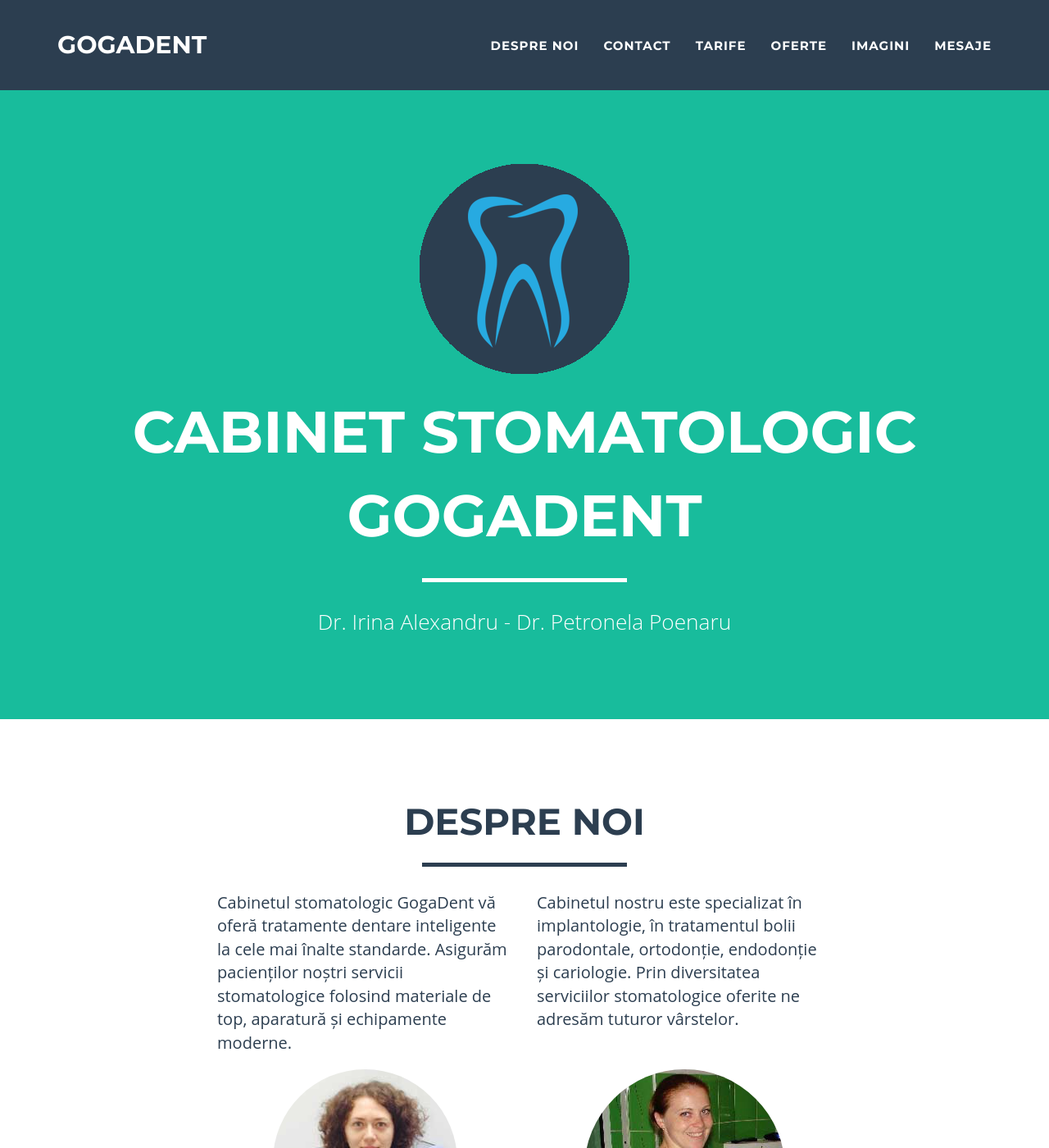
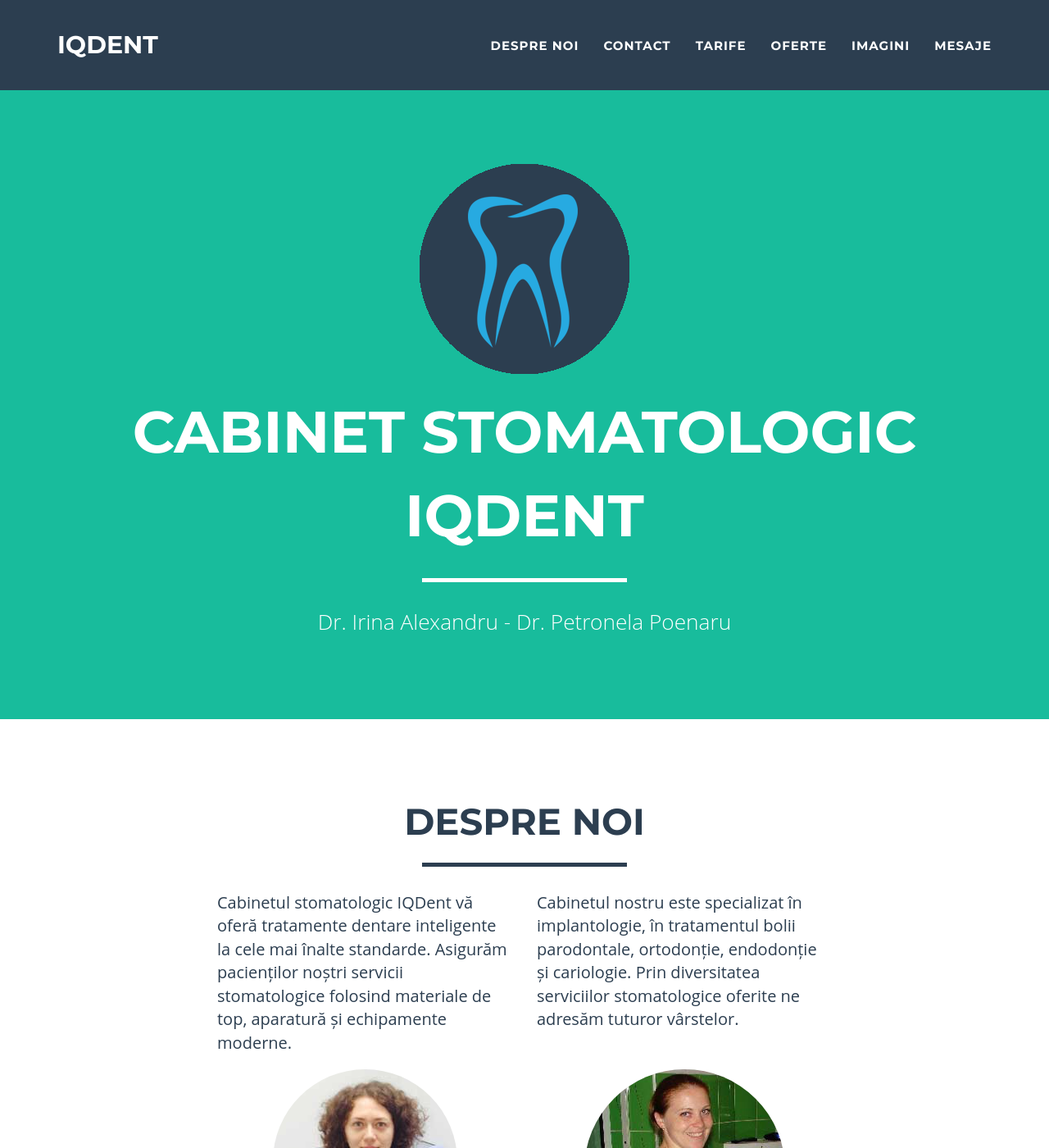
Before and after one commit to littledentgopo/godent, a Jekyll site: the page built from index.html, in a window 1280 px wide and 1400 px high. Shown: the whole window at 82% size. Built offline with Jekyll 4.4.1, drawn with Linux system fonts in a browser that asks for light colours; nearby versions of some CDN libraries; some of the changed text lies outside the part shown.

Commit message:
Change to IQDent

```diff
--- a/_config.yml
+++ b/_config.yml
@@ -1,4 +1,4 @@
-name: GogaDent
+name: IQDent
 
 color:
     primary: 2C3E50
@@ -30,7 +30,7 @@ contact:
         fb:
 
 discounts:
-    expiry: 1 Septembrie 2017
+    expiry: 31 Decembrie 2017
 
 
 gems:
--- a/imagini.html
+++ b/imagini.html
@@ -3,7 +3,7 @@ layout: main
 home: index.html
 subtitle: Imagini
 title: Imagini cabinet.
-description: Imagini cabinet dentar GogaDent, Bdul Octavian Goga.
+description: Imagini cabinet dentar IQDent, Bdul Octavian Goga.
 ---
 
 {% include portofolio.html %}
--- a/index.html
+++ b/index.html
@@ -1,7 +1,7 @@
 ---
 layout: main
 title: Cabinet stomatologic Octavian Goga, Nerva Traian.
-subtitle: GogaDent
+subtitle: IQDent
 ---
 
     {% include about.html %}
--- a/js/dent.js
+++ b/js/dent.js
@@ -14,7 +14,7 @@ $(function() {
         var marker = new google.maps.Marker({
           position: myLatlng,
           map: map,
-          title: 'Cabinet Stomatologic GogaDent'
+          title: 'Cabinet Stomatologic IQDent'
         });
     };
     google.maps.event.addDomListener(window, 'load', initialize);
```
